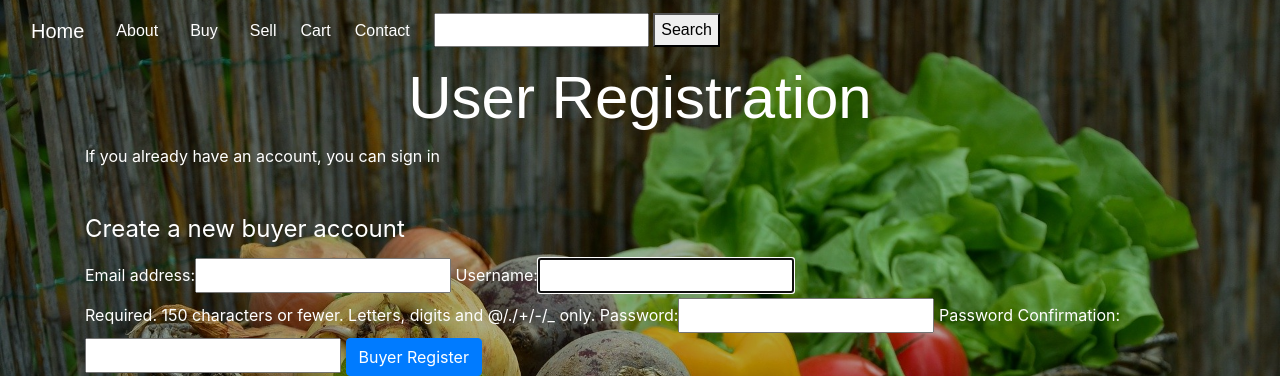
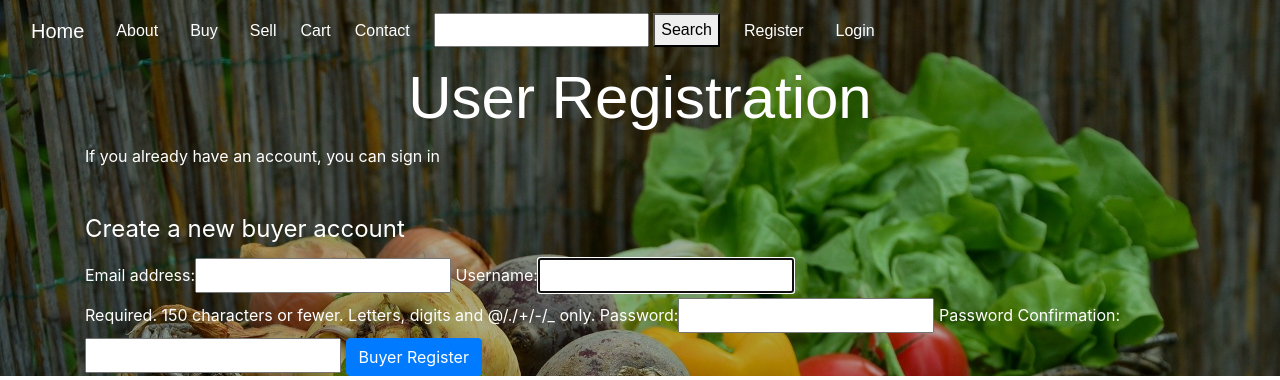
Before and after one commit to digitalstuart/kerry-online-farmers-market, a Django app: a page that uses templates/second_base.html in a window 1280 px wide. Shown: the top 380 px of the page. Run offline with Django 3.2, Linux system fonts and the light colour scheme; some libraries are stand-ins or nearby versions; some web fonts are replaced.

Commit message:
Register and login options added to navbar

```diff
--- a/templates/second_base.html
+++ b/templates/second_base.html
@@ -75,6 +75,17 @@
 							<span class="nav-text">Logout</span>
 						</a>
 					</li>
+                    {% else %}
+                    <li class="nav-item">
+						<a class="nav-link" href="/">
+							<span class="nav-text">Register</span>
+						</a>
+					</li>
+					<li class="nav-item">
+						<a class="nav-link" href="/">
+							<span class="nav-text">Login</span>
+						</a>
+					</li>
 					{% endif %}
 				</ul>
 			</div>
```
Also changed, not shown: templates/base.html (+11 -0 lines).
